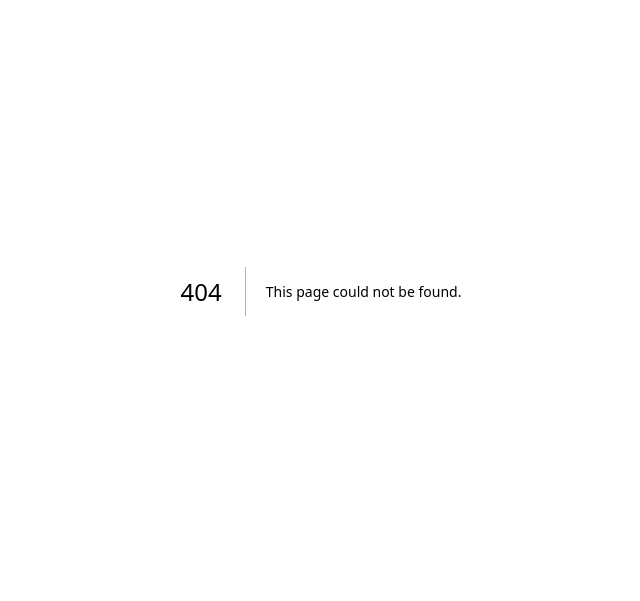
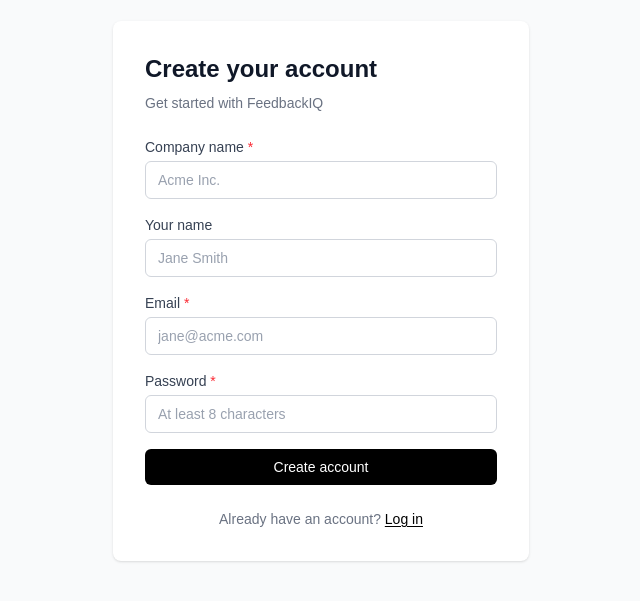
Before and after one commit to simsketch/feedbackiq, a Next.js app: page /signup in a window 1280 px wide. Before the commit this address had no page. Shown: the part 109-710 px from the top of the page, without its empty margins (319-959 px from the left). Built offline with nearby package versions, Linux system fonts and the light colour scheme.

Commit message:
feat: add signup and login pages

```diff
--- /dev/null
+++ b/src/app/login/page.tsx
@@ -0,0 +1,118 @@
+"use client";
+
+import { useState } from "react";
+import { signIn } from "next-auth/react";
+import { useRouter } from "next/navigation";
+import Link from "next/link";
+
+export default function LoginPage() {
+  const router = useRouter();
+  const [error, setError] = useState<string | null>(null);
+  const [loading, setLoading] = useState(false);
+
+  async function handleSubmit(e: React.FormEvent<HTMLFormElement>) {
+    e.preventDefault();
+    setError(null);
+    setLoading(true);
+
+    const formData = new FormData(e.currentTarget);
+    const email = formData.get("email") as string;
+    const password = formData.get("password") as string;
+
+    try {
+      const result = await signIn("credentials", {
+        email,
+        password,
+        redirect: false,
+      });
+
+      if (result?.error) {
+        setError("Invalid email or password.");
+        setLoading(false);
+        return;
+      }
+
+      router.push("/dashboard");
+    } catch {
+      setError("Something went wrong. Please try again.");
+      setLoading(false);
+    }
+  }
+
+  return (
+    <div className="min-h-screen flex items-center justify-center bg-gray-50">
+      <div className="w-full max-w-md px-4">
+        <div className="bg-white rounded-lg shadow-sm p-8">
+          <h1 className="text-2xl font-semibold text-gray-900 mb-2">
+            Welcome back
+          </h1>
+          <p className="text-sm text-gray-500 mb-6">
+            Log in to your FeedbackIQ account
+          </p>
+
+          {error && (
+            <div className="mb-4 px-4 py-3 rounded-md bg-red-50 border border-red-200 text-sm text-red-700">
+              {error}
+            </div>
+          )}
+
+          <form onSubmit={handleSubmit} noValidate className="space-y-4">
+            <div>
+              <label
+                htmlFor="email"
+                className="block text-sm font-medium text-gray-700 mb-1"
+              >
+                Email
+              </label>
+              <input
+                id="email"
+                name="email"
+                type="email"
+                required
+                autoComplete="email"
+                className="w-full px-3 py-2 border border-gray-300 rounded-md text-sm text-gray-900 placeholder-gray-400 focus:outline-none focus:ring-2 focus:ring-black focus:border-transparent"
+                placeholder="jane@acme.com"
+              />
+            </div>
+
+            <div>
+              <label
+                htmlFor="password"
+                className="block text-sm font-medium text-gray-700 mb-1"
+              >
+                Password
+              </label>
+              <input
+                id="password"
+                name="password"
+                type="password"
+                required
+                autoComplete="current-password"
+                className="w-full px-3 py-2 border border-gray-300 rounded-md text-sm text-gray-900 placeholder-gray-400 focus:outline-none focus:ring-2 focus:ring-black focus:border-transparent"
+                placeholder="Your password"
+              />
+            </div>
+
+            <button
+              type="submit"
+              disabled={loading}
+              className="w-full py-2 px-4 bg-black text-white text-sm font-medium rounded-md hover:bg-gray-800 focus:outline-none focus:ring-2 focus:ring-offset-2 focus:ring-black disabled:opacity-50 disabled:cursor-not-allowed transition-colors"
+            >
+              {loading ? "Logging in..." : "Log in"}
+            </button>
+          </form>
+
+          <p className="mt-6 text-center text-sm text-gray-500">
+            Don&apos;t have an account?{" "}
+            <Link
+              href="/signup"
+              className="font-medium text-black hover:text-gray-700 underline underline-offset-2"
+            >
+              Sign up
+            </Link>
+          </p>
+        </div>
+      </div>
+    </div>
+  );
+}
--- /dev/null
+++ b/src/app/signup/page.tsx
@@ -0,0 +1,170 @@
+"use client";
+
+import { useState } from "react";
+import { signIn } from "next-auth/react";
+import { useRouter } from "next/navigation";
+import Link from "next/link";
+
+export default function SignupPage() {
+  const router = useRouter();
+  const [error, setError] = useState<string | null>(null);
+  const [loading, setLoading] = useState(false);
+
+  async function handleSubmit(e: React.FormEvent<HTMLFormElement>) {
+    e.preventDefault();
+    setError(null);
+    setLoading(true);
+
+    const formData = new FormData(e.currentTarget);
+    const companyName = formData.get("companyName") as string;
+    const name = formData.get("name") as string;
+    const email = formData.get("email") as string;
+    const password = formData.get("password") as string;
+
+    try {
+      const res = await fetch("/api/auth/signup", {
+        method: "POST",
+        headers: { "Content-Type": "application/json" },
+        body: JSON.stringify({ companyName, name, email, password }),
+      });
+
+      const data = await res.json();
+
+      if (!res.ok) {
+        setError(data.error || "Something went wrong. Please try again.");
+        setLoading(false);
+        return;
+      }
+
+      const result = await signIn("credentials", {
+        email,
+        password,
+        redirect: false,
+      });
+
+      if (result?.error) {
+        setError("Account created but sign in failed. Please log in.");
+        setLoading(false);
+        return;
+      }
+
+      router.push("/dashboard");
+    } catch {
+      setError("Something went wrong. Please try again.");
+      setLoading(false);
+    }
+  }
+
+  return (
+    <div className="min-h-screen flex items-center justify-center bg-gray-50">
+      <div className="w-full max-w-md px-4">
+        <div className="bg-white rounded-lg shadow-sm p-8">
+          <h1 className="text-2xl font-semibold text-gray-900 mb-2">
+            Create your account
+          </h1>
+          <p className="text-sm text-gray-500 mb-6">
+            Get started with FeedbackIQ
+          </p>
+
+          {error && (
+            <div className="mb-4 px-4 py-3 rounded-md bg-red-50 border border-red-200 text-sm text-red-700">
+              {error}
+            </div>
+          )}
+
+          <form onSubmit={handleSubmit} noValidate className="space-y-4">
+            <div>
+              <label
+                htmlFor="companyName"
+                className="block text-sm font-medium text-gray-700 mb-1"
+              >
+                Company name <span className="text-red-500">*</span>
+              </label>
+              <input
+                id="companyName"
+                name="companyName"
+                type="text"
+                required
+                autoComplete="organization"
+                className="w-full px-3 py-2 border border-gray-300 rounded-md text-sm text-gray-900 placeholder-gray-400 focus:outline-none focus:ring-2 focus:ring-black focus:border-transparent"
+                placeholder="Acme Inc."
+              />
+            </div>
+
+            <div>
+              <label
+                htmlFor="name"
+                className="block text-sm font-medium text-gray-700 mb-1"
+              >
+                Your name
+              </label>
+              <input
+                id="name"
+                name="name"
+                type="text"
+                autoComplete="name"
+                className="w-full px-3 py-2 border border-gray-300 rounded-md text-sm text-gray-900 placeholder-gray-400 focus:outline-none focus:ring-2 focus:ring-black focus:border-transparent"
+                placeholder="Jane Smith"
+              />
+            </div>
+
+            <div>
+              <label
+                htmlFor="email"
+                className="block text-sm font-medium text-gray-700 mb-1"
+              >
+                Email <span className="text-red-500">*</span>
+              </label>
+              <input
+                id="email"
+                name="email"
+                type="email"
+                required
+                autoComplete="email"
+                className="w-full px-3 py-2 border border-gray-300 rounded-md text-sm text-gray-900 placeholder-gray-400 focus:outline-none focus:ring-2 focus:ring-black focus:border-transparent"
+                placeholder="jane@acme.com"
+              />
+            </div>
+
+            <div>
+              <label
+                htmlFor="password"
+                className="block text-sm font-medium text-gray-700 mb-1"
+              >
+                Password <span className="text-red-500">*</span>
+              </label>
+              <input
+                id="password"
+                name="password"
+                type="password"
+                required
+                minLength={8}
+                autoComplete="new-password"
+                className="w-full px-3 py-2 border border-gray-300 rounded-md text-sm text-gray-900 placeholder-gray-400 focus:outline-none focus:ring-2 focus:ring-black focus:border-transparent"
+                placeholder="At least 8 characters"
+              />
+            </div>
+
+            <button
+              type="submit"
+              disabled={loading}
+              className="w-full py-2 px-4 bg-black text-white text-sm font-medium rounded-md hover:bg-gray-800 focus:outline-none focus:ring-2 focus:ring-offset-2 focus:ring-black disabled:opacity-50 disabled:cursor-not-allowed transition-colors"
+            >
+              {loading ? "Creating account..." : "Create account"}
+            </button>
+          </form>
+
+          <p className="mt-6 text-center text-sm text-gray-500">
+            Already have an account?{" "}
+            <Link
+              href="/login"
+              className="font-medium text-black hover:text-gray-700 underline underline-offset-2"
+            >
+              Log in
+            </Link>
+          </p>
+        </div>
+      </div>
+    </div>
+  );
+}
```
